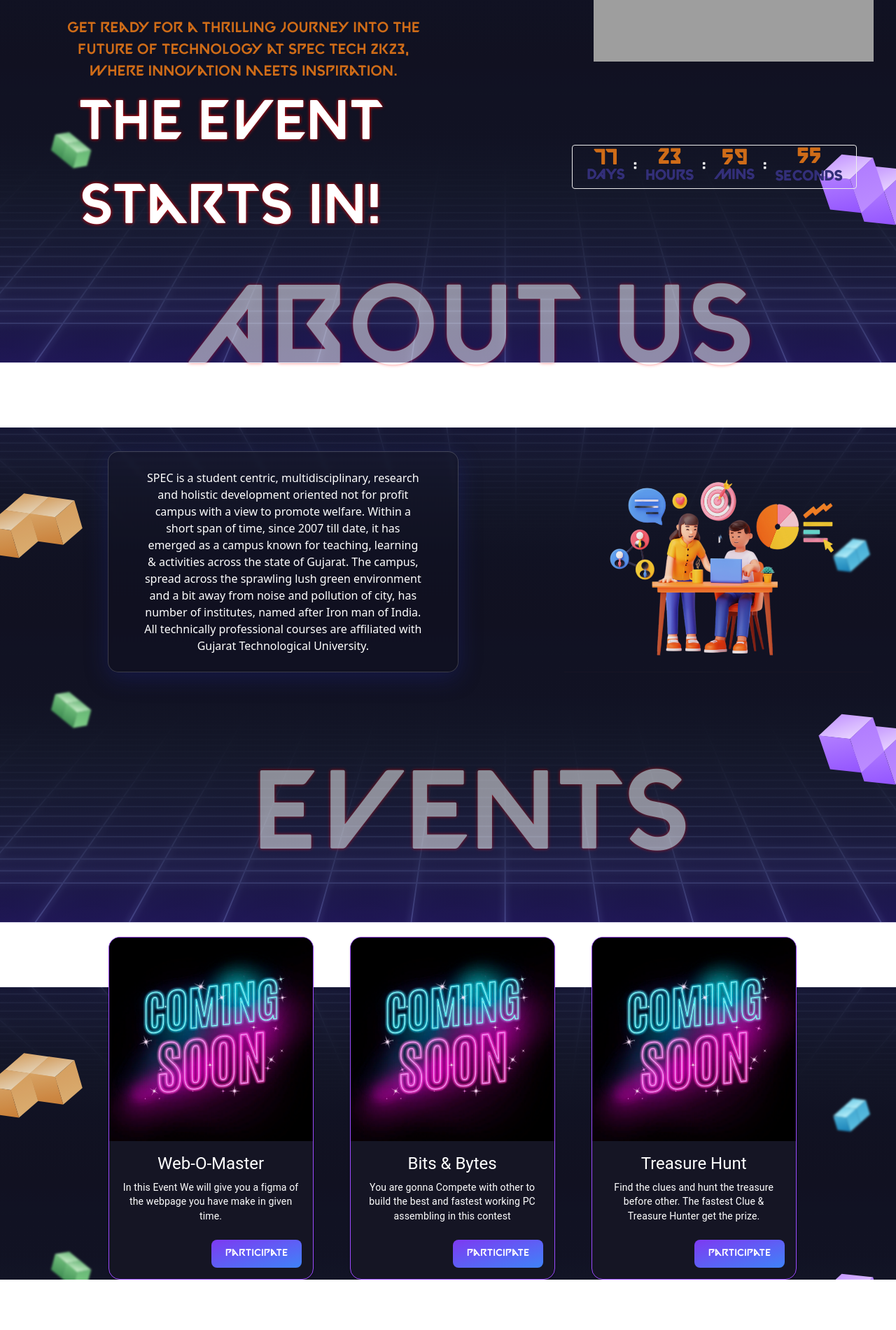
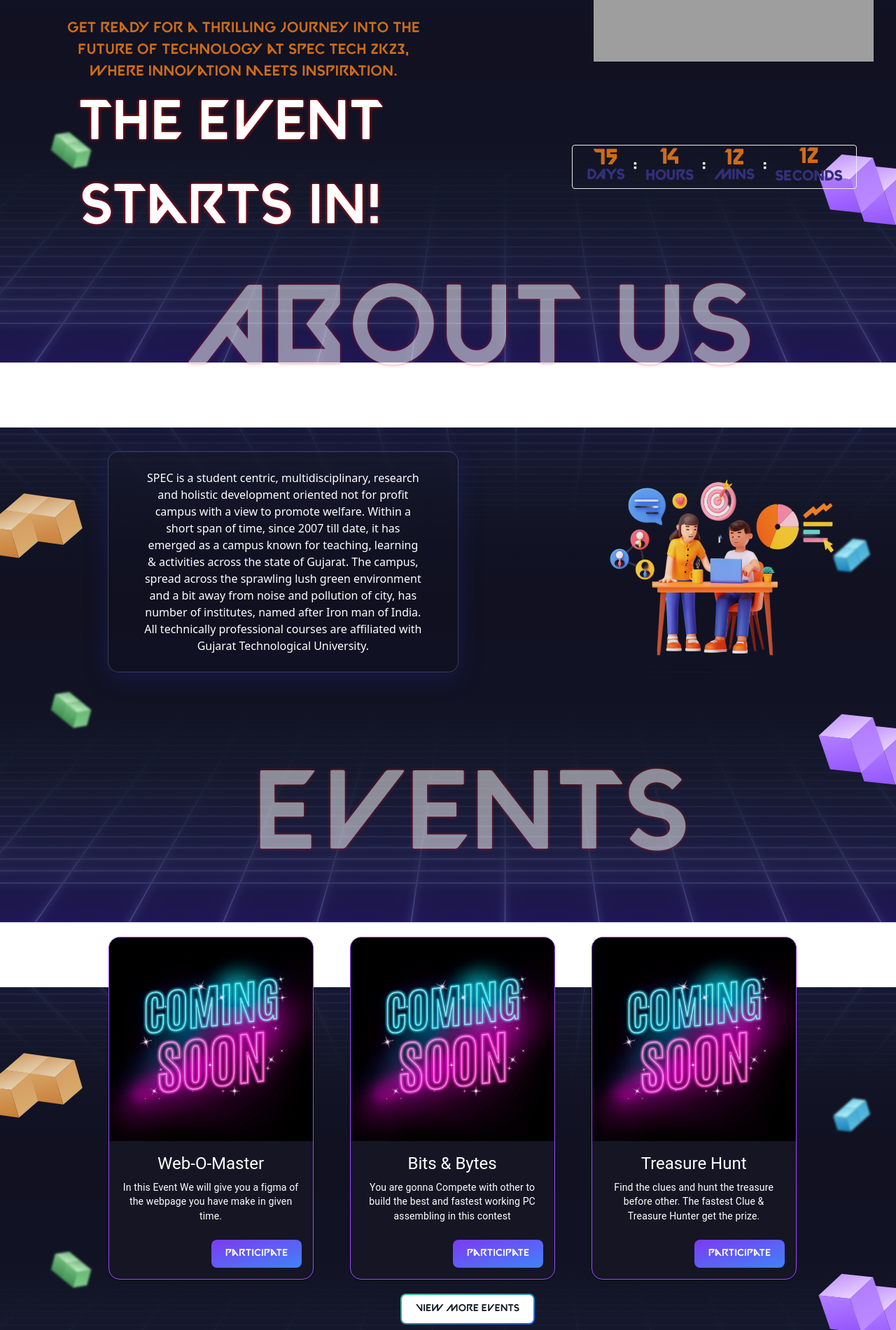
Before and after one commit to anasvhora284/spectech-2k23, a React (Create React App) app: page / in a window 1280 px wide. Shown: the part 263-2164 px from the top of the page at 70% size. Before the commit the page ends 2092 px from the top, so only its background shows below. Built offline with nearby package versions, Linux system fonts and the light colour scheme; grey boxes are pictures that could not be loaded.

Commit message:
Fixed Countdown reset on reload & made code more optimized

```diff
--- a/src/App.js
+++ b/src/App.js
@@ -2,6 +2,7 @@
 import * as React from 'react'
 import { useState } from 'react';
 import { Link } from 'react-scroll';
+import { BrowserRouter as Router, Route, Routes} from 'react-router-dom';
 import AppBar from '@mui/material/AppBar'
 import Box from '@mui/material/Box'
 import Toolbar from '@mui/material/Toolbar'
@@ -16,17 +17,16 @@
 import SpectechAnimated from './Assets/Images/tech-fauget-unscreen.gif'
 import AboutUsIllustration from './Assets/Images/aboutus-illustartion.png'
 import EventCard from './Componants/EventCard.js'
+import EventsPage from './pages/EventsPage.js'
 import { pages } from './constants';
 import ComingSoonImg from './Assets/Images/ComingSoon.jpg'
 
 function App() {
-  const THREE_DAYS_IN_MS = 78 * 24 * 60 * 60 * 1000;
-  const NOW_IN_MS = new Date().getTime();
-
-  const dateTimeAfterThreeDays = NOW_IN_MS + THREE_DAYS_IN_MS;
-
   const [anchorElNav, setAnchorElNav] = useState(null);
   const [currentPage, setCurrentPage] = useState(''); // Initialize with the first page
+  const [showEvents, setShowEvents] = useState(false); // Track whether to show the EventsPage
+
+  const givenDateString = '2023-11-27 09:00:00'; // Replace with your desired date
 
   const handleOpenNavMenu = (event) => {
     setAnchorElNav(event.currentTarget);
@@ -55,6 +55,10 @@
     }
   };
 
+  const handleViewMoreEventsClick = () => {
+    setShowEvents(true);
+  };
+
   return (
     <div className="App">
         <div className='mianBody'>
@@ -62,7 +66,7 @@
             <AppBar position="fixed" className='AppBar'>
               <Container maxWidth="lg">
                 <Toolbar disableGutters>
-                <Button variant="text" style={{display: 'contents'}}>
+                  <Button variant="text" style={{ display: 'contents' }}>
                     <img
                       src={SpecLogoIcon}
                       alt="Spec Logo"
@@ -148,8 +152,8 @@
 
           <Container className='home' id='home'>
             <div className='Welcome'>
-            <p style={{fontSize: '4rem', color: '#332f79'}}>Welcome to <br></br><span style={{color: '#d06c16'}}> the Spec Tech </span><br></br> 2<span style={{color: '#d06c16'}}>K</span>23</p>
-            <p style={{fontSize: '1.3rem', color: '#cf6c18'}}>Get ready for a thrilling journey into the <br></br> future of technology at Spec Tech 2k23, <br></br> where innovation meets inspiration.</p>
+              <p style={{ fontSize: '4rem', color: '#332f79' }}>Welcome to <br></br><span style={{ color: '#d06c16' }}> the Spec Tech </span><br></br> 2<span style={{ color: '#d06c16' }}>K</span>23</p>
+              <p style={{ fontSize: '1.3rem', color: '#cf6c18' }}>Get ready for a thrilling journey into the <br></br> future of technology at Spec Tech 2k23, <br></br> where innovation meets inspiration.</p>
             </div>
             <div className='LogoAnimation'>
               <img src={SpectechAnimated} alt="animated Logo" className='AnimatedLogo' />
@@ -158,10 +162,10 @@
 
           <Container className='CountDownContainer'>
             <div className='EventStartsText'>
-            <p style={{fontSize: '5rem', textShadow: '0 0 5px #ff0000',}}>The Event <br></br> Starts In!</p>
+              <p style={{ fontSize: '5rem', textShadow: '0 0 5px #ff0000', }}>The Event <br></br> Starts In!</p>
             </div>
             <div className='CountDownDiv'>
-            <CountDown style={{fontSize: '2rem'}} targetDate={dateTimeAfterThreeDays} />
+              <CountDown style={{ fontSize: '2rem' }} targetDate={givenDateString} />
             </div>
           </Container>
 
@@ -192,10 +196,18 @@
 
             <div className='EventsCardsDiv'>
               <div className='ThreeEventCards'>
-            <EventCard EventImg={ComingSoonImg} EventName='Web-O-Master' EventDiscription='In this Event We will give you a figma of the webpage you have make in given time.'/>
-            <EventCard EventImg={ComingSoonImg} EventName='Bits & Bytes' EventDiscription='You are gonna Compete with other to build the best and fastest working PC assembling in this contest'/>
-            <EventCard EventImg={ComingSoonImg} EventName='Treasure Hunt' EventDiscription='Find the clues and hunt the treasure before other. The fastest Clue & Treasure Hunter get the prize.'/>
+                <EventCard EventImg={ComingSoonImg} EventName='Web-O-Master' EventDiscription='In this Event We will give you a figma of the webpage you have make in given time.' />
+                <EventCard EventImg={ComingSoonImg} EventName='Bits & Bytes' EventDiscription='You are gonna Compete with other to build the best and fastest working PC assembling in this contest' />
+                <EventCard EventImg={ComingSoonImg} EventName='Treasure Hunt' EventDiscription='Find the clues and hunt the treasure before other. The fastest Clue & Treasure Hunter get the prize.' />
               </div>
+            </div>
+            <div className='ViewMoreEvents mt-5'>
+              <button
+                onClick={handleViewMoreEventsClick} class="relative inline-flex items-center justify-center p-0.5 mb-2 mr-2 overflow-hidden text-sm font-medium text-gray-900 rounded-lg group bg-gradient-to-br from-green-400 to-blue-600 group-hover:from-green-400 group-hover:to-blue-600 hover:text-white dark:text-white focus:ring-4 focus:outline-none focus:ring-green-200 dark:focus:ring-green-800">
+                <span class="relative px-5 py-2.5 transition-all ease-in duration-75 bg-white dark:bg-gray-900 rounded-md group-hover:bg-opacity-0">
+                  View More Events
+                </span>
+              </button>
             </div>
           </Container>
 
--- a/src/Componants/useCountdown.js
+++ b/src/Componants/useCountdown.js
@@ -1,33 +1,17 @@
-import { useEffect, useState } from 'react';
+const useCountdown = (targetDate) => {
+  const givenDateTime = targetDate.trim();
 
-const useCountdown = (targetDate) => {
-  const countDownDate = new Date(targetDate).getTime();
+  const givenDateTimeObj = new Date(givenDateTime);
+  const currentDateTime = new Date();
 
-  const [countDown, setCountDown] = useState(
-    countDownDate - new Date().getTime()
-  );
+  const timeDifference = givenDateTimeObj - currentDateTime;
 
-  useEffect(() => {
-    const interval = setInterval(() => {
-      setCountDown(countDownDate - new Date().getTime());
-    }, 1000);
-
-    return () => clearInterval(interval);
-  }, [countDownDate]);
-
-  return getReturnValues(countDown);
-};
-
-const getReturnValues = (countDown) => {
-  // calculate time left
-  const days = Math.floor(countDown / (1000 * 60 * 60 * 24));
-  const hours = Math.floor(
-    (countDown % (1000 * 60 * 60 * 24)) / (1000 * 60 * 60)
-  );
-  const minutes = Math.floor((countDown % (1000 * 60 * 60)) / (1000 * 60));
-  const seconds = Math.floor((countDown % (1000 * 60)) / 1000);
+  const days = Math.floor(timeDifference / (1000 * 60 * 60 * 24));
+  const hours = Math.floor((timeDifference % (1000 * 60 * 60 * 24)) / (1000 * 60 * 60));
+  const minutes = Math.floor((timeDifference % (1000 * 60 * 60)) / (1000 * 60));
+  const seconds = Math.floor((timeDifference % (1000 * 60)) / 1000);
 
   return [days, hours, minutes, seconds];
-};
+}
 
 export { useCountdown };
--- /dev/null
+++ b/src/pages/EventsPage.js
@@ -0,0 +1,8 @@
+
+const EventsPage = () => {
+    return (
+        <h1>Hello There!</h1>
+    );
+}
+
+export default EventsPage
```
Lines whose indentation alone changed are shown as unchanged.
